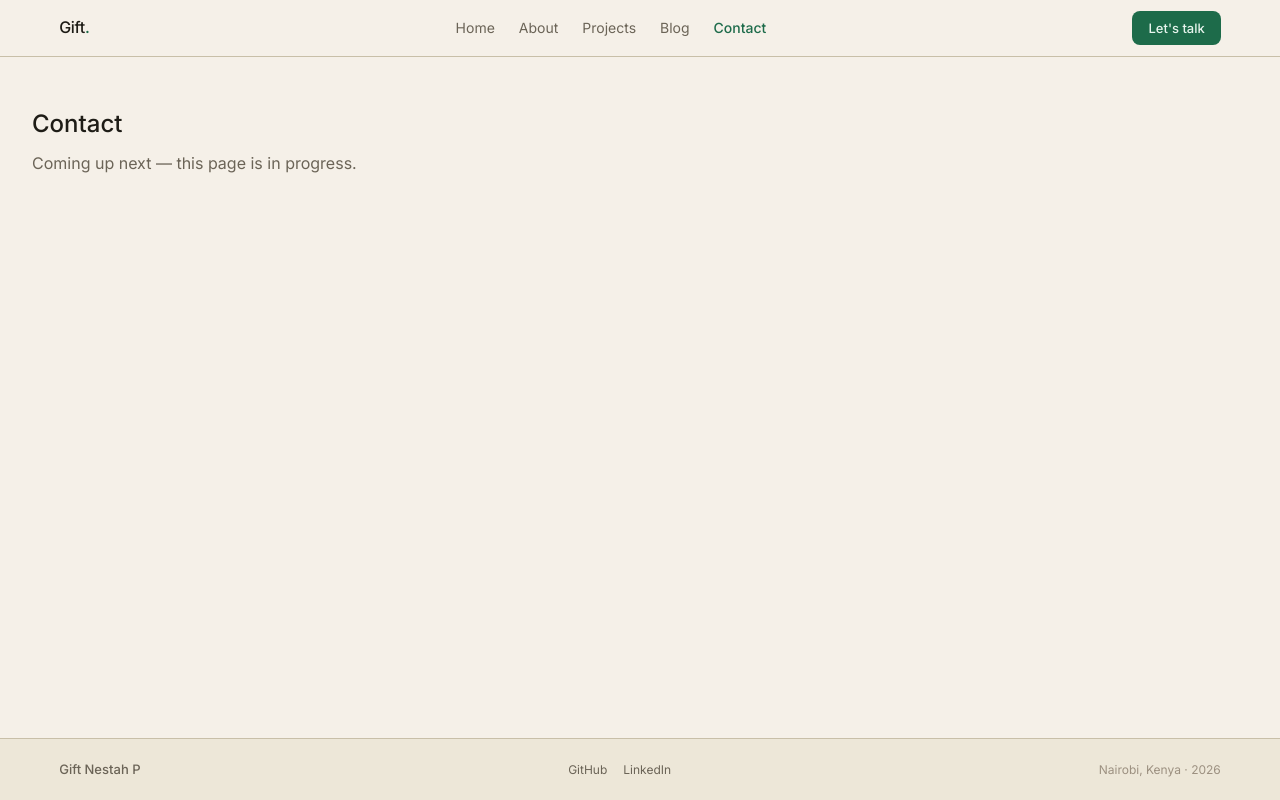
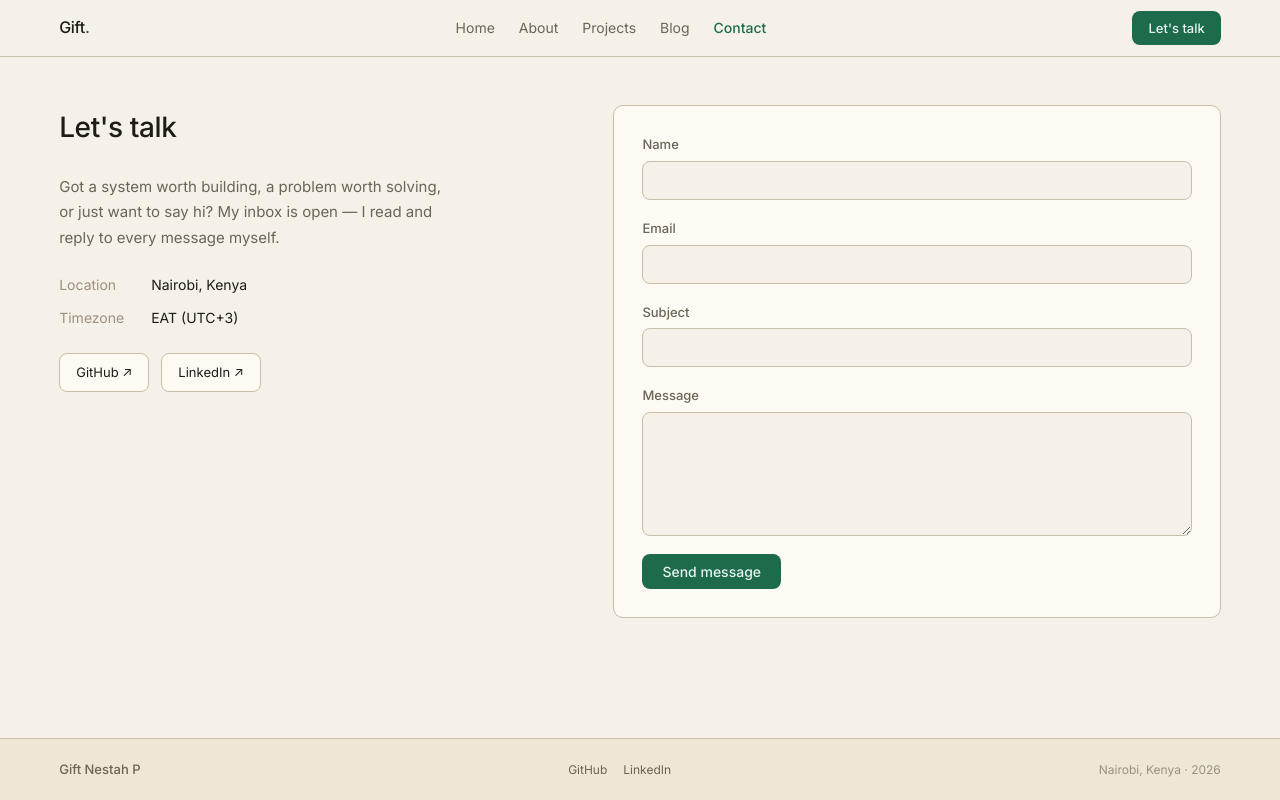
Before and after one commit to PantheraNestah/dev_nesta, a React (Vite) app: page /contact in a window 1280 px wide. Built offline with nearby package versions, Linux system fonts and the light colour scheme.

Commit message:
feat: build contact page with Formspree-wired form

```diff
--- /dev/null
+++ b/src/pages/Contact.css
@@ -0,0 +1,128 @@
+.contact__grid {
+  display: grid;
+  grid-template-columns: 1fr 1.2fr;
+  gap: 3rem;
+  padding: 3rem 0 4rem;
+}
+
+/* ── Left: intro ── */
+.contact__intro {
+  display: flex;
+  flex-direction: column;
+  gap: 1.5rem;
+}
+
+.contact__title {
+  font-size: 1.75rem;
+  font-weight: var(--fw-medium);
+  color: var(--clr-text-primary);
+  letter-spacing: -0.4px;
+}
+
+.contact__text {
+  font-size: 0.9375rem;
+  color: var(--clr-text-secondary);
+  line-height: 1.7;
+  max-width: 400px;
+}
+
+.contact__info {
+  display: flex;
+  flex-direction: column;
+  gap: 0.625rem;
+}
+
+.contact__info-row {
+  display: flex;
+  gap: 0.75rem;
+  font-size: 0.875rem;
+}
+
+.contact__info-label {
+  color: var(--clr-text-muted);
+  width: 80px;
+  flex-shrink: 0;
+}
+
+.contact__info-value {
+  color: var(--clr-text-primary);
+}
+
+.contact__socials {
+  display: flex;
+  gap: 0.75rem;
+}
+
+.contact__social-link {
+  background: var(--clr-surface);
+  border: 0.5px solid var(--clr-border);
+  border-radius: var(--radius-md);
+  padding: 0.5rem 1rem;
+  font-size: 0.8125rem;
+  color: var(--clr-text-primary);
+  transition: border-color var(--transition), color var(--transition);
+}
+.contact__social-link:hover { border-color: var(--clr-green); color: var(--clr-green); }
+
+/* ── Right: form ── */
+.contact__form {
+  background: var(--clr-surface);
+  border: 0.5px solid var(--clr-border);
+  border-radius: var(--radius-lg);
+  padding: 1.75rem;
+  display: flex;
+  flex-direction: column;
+  gap: 1.125rem;
+}
+
+.contact__field {
+  display: flex;
+  flex-direction: column;
+  gap: 0.375rem;
+}
+
+.contact__field label {
+  font-size: 0.8125rem;
+  color: var(--clr-text-secondary);
+  font-weight: var(--fw-medium);
+}
+
+.contact__field input,
+.contact__field textarea {
+  font-family: inherit;
+  font-size: 0.875rem;
+  color: var(--clr-text-primary);
+  background: var(--clr-bg);
+  border: 0.5px solid var(--clr-border);
+  border-radius: var(--radius-md);
+  padding: 0.625rem 0.75rem;
+  resize: vertical;
+  transition: border-color var(--transition);
+}
+
+.contact__field input:focus,
+.contact__field textarea:focus {
+  outline: none;
+  border-color: var(--clr-green);
+}
+
+.contact__form .btn {
+  align-self: flex-start;
+  border: none;
+}
+.contact__form .btn:disabled {
+  opacity: 0.6;
+  cursor: not-allowed;
+}
+
+.contact__status {
+  font-size: 0.8125rem;
+  margin-top: -0.375rem;
+}
+.contact__status--success { color: var(--clr-green); }
+.contact__status--error { color: #B3452F; }
+
+/* ── Responsive ── */
+@media (max-width: 768px) {
+  .contact__grid { grid-template-columns: 1fr; gap: 2rem; }
+}
--- a/src/pages/Contact.jsx
+++ b/src/pages/Contact.jsx
@@ -1,8 +1,158 @@
+import { useState } from 'react'
+import './Contact.css'
+
+// Replace with the real Formspree endpoint, e.g. 'https://formspree.io/f/xxxxxxx'
+const FORMSPREE_ENDPOINT = ''
+
+const socials = [
+  { label: 'GitHub', href: 'https://github.com/PantheraNestah' },
+  { label: 'LinkedIn', href: 'https://www.linkedin.com/in/gift-nestah/' },
+]
+
 export default function Contact() {
+  const [form, setForm] = useState({ name: '', email: '', subject: '', message: '' })
+  const [status, setStatus] = useState('idle') // idle | sending | success | error
+
+  const handleChange = e => {
+    const { name, value } = e.target
+    setForm(prev => ({ ...prev, [name]: value }))
+  }
+
+  const handleSubmit = async e => {
+    e.preventDefault()
+
+    if (!FORMSPREE_ENDPOINT) {
+      setStatus('error')
+      return
+    }
+
+    setStatus('sending')
+    try {
+      const res = await fetch(FORMSPREE_ENDPOINT, {
+        method: 'POST',
+        headers: { 'Content-Type': 'application/json', Accept: 'application/json' },
+        body: JSON.stringify(form),
+      })
+
+      if (res.ok) {
+        setStatus('success')
+        setForm({ name: '', email: '', subject: '', message: '' })
+      } else {
+        setStatus('error')
+      }
+    } catch {
+      setStatus('error')
+    }
+  }
+
   return (
-    <div style={{ padding: '3rem 2rem', color: 'var(--clr-text-secondary)' }}>
-      <h1 style={{ fontSize: '1.5rem', fontWeight: 500, color: 'var(--clr-text-primary)', marginBottom: '0.5rem' }}>Contact</h1>
-      <p>Coming up next — this page is in progress.</p>
+    <div className="contact">
+      <div className="container">
+        <div className="contact__grid">
+
+          {/* ── Left: intro ── */}
+          <div className="contact__intro">
+            <h1 className="contact__title">Let's talk</h1>
+            <p className="contact__text">
+              Got a system worth building, a problem worth solving, or just
+              want to say hi? My inbox is open — I read and reply to every
+              message myself.
+            </p>
+
+            <div className="contact__info">
+              <div className="contact__info-row">
+                <span className="contact__info-label">Location</span>
+                <span className="contact__info-value">Nairobi, Kenya</span>
+              </div>
+              <div className="contact__info-row">
+                <span className="contact__info-label">Timezone</span>
+                <span className="contact__info-value">EAT (UTC+3)</span>
+              </div>
+            </div>
+
+            <div className="contact__socials">
+              {socials.map(s => (
+                <a
+                  key={s.label}
+                  href={s.href}
+                  target="_blank"
+                  rel="noopener noreferrer"
+                  className="contact__social-link"
+                >
+                  {s.label} ↗
+                </a>
+              ))}
+            </div>
+          </div>
+
+          {/* ── Right: form ── */}
+          <form className="contact__form" onSubmit={handleSubmit}>
+            <div className="contact__field">
+              <label htmlFor="name">Name</label>
+              <input
+                id="name"
+                name="name"
+                type="text"
+                required
+                value={form.name}
+                onChange={handleChange}
+              />
+            </div>
+
+            <div className="contact__field">
+              <label htmlFor="email">Email</label>
+              <input
+                id="email"
+                name="email"
+                type="email"
+                required
+                value={form.email}
+                onChange={handleChange}
+              />
+            </div>
+
+            <div className="contact__field">
+              <label htmlFor="subject">Subject</label>
+              <input
+                id="subject"
+                name="subject"
+                type="text"
+                required
+                value={form.subject}
+                onChange={handleChange}
+              />
+            </div>
+
+            <div className="contact__field">
+              <label htmlFor="message">Message</label>
+              <textarea
+                id="message"
+                name="message"
+                rows={6}
+                required
+                value={form.message}
+                onChange={handleChange}
+              />
+            </div>
+
+            <button type="submit" className="btn btn--primary" disabled={status === 'sending'}>
+              {status === 'sending' ? 'Sending…' : 'Send message'}
+            </button>
+
+            {status === 'success' && (
+              <p className="contact__status contact__status--success">
+                Thanks — your message is in. I'll get back to you soon.
+              </p>
+            )}
+            {status === 'error' && (
+              <p className="contact__status contact__status--error">
+                Something went wrong. Please try again, or email me directly.
+              </p>
+            )}
+          </form>
+
+        </div>
+      </div>
     </div>
   )
 }
```
